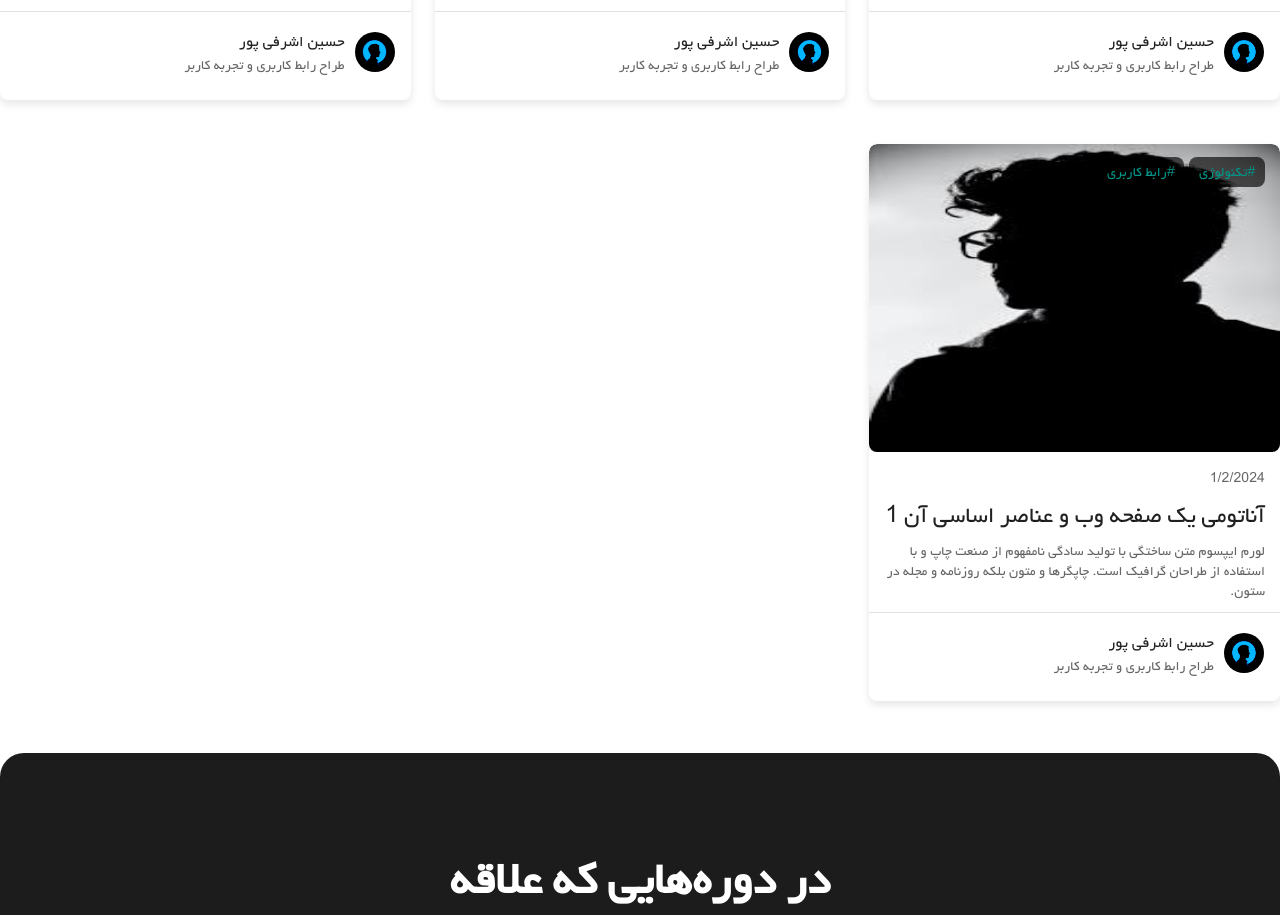
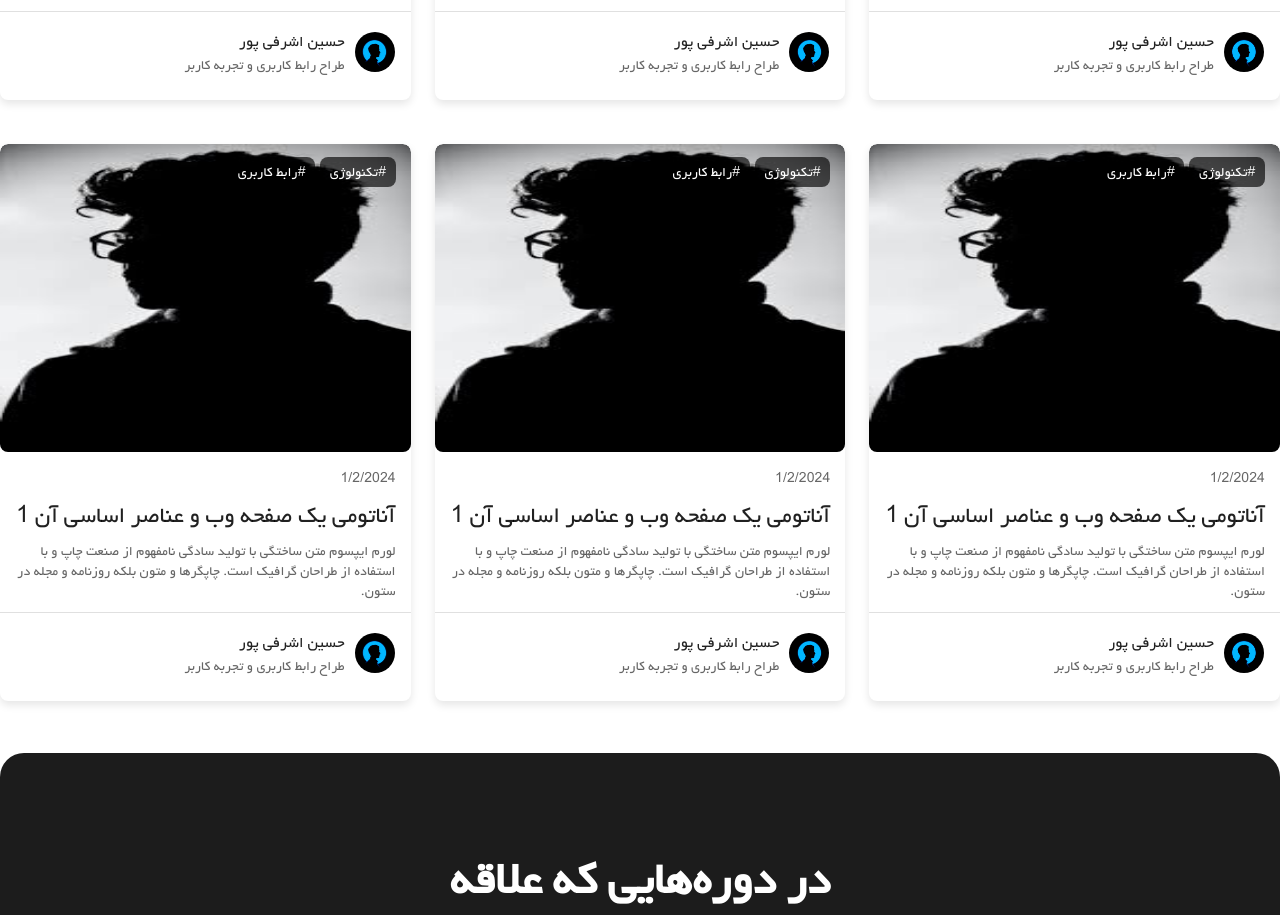
Before and after one commit to amiriar/sadra-v1, a React (Vite) app: page /blog in a window 1280 px wide. Shown: the part 1987-2902 px from the top of the page. Built offline with nearby package versions, Linux system fonts and the light colour scheme.

Commit message:
some problems fixed in blog

```diff
--- a/src/components/modules/Blog-modules/BlogCard.jsx
+++ b/src/components/modules/Blog-modules/BlogCard.jsx
@@ -26,7 +26,7 @@ const BlogCard = ({ imageData, date, title, description, authorName, authorDescr
                 {/* Hashtags */}
                 <div style={{ position: 'absolute', top: 15, right: 10}}>
                     {hashtags && hashtags.map((tag, index) => (
-                        <Typography key={index} variant="body2" fontFamily={'Yekan, sans-serif'} style={{ display: 'inline', marginRight: 5, color: '#009688',background: 'rgba(0, 0, 0, 0.65)', borderRadius:"0.5rem",padding: '0.3rem 0.6rem' }}>
+                        <Typography key={index} variant="body2" fontFamily={'Yekan, sans-serif'} style={{ display: 'inline', marginRight: 5, color: '#FFF',background: 'rgba(0, 0, 0, 0.65)', borderRadius:"0.5rem",padding: '0.3rem 0.6rem' }}>
                             #{tag}
                         </Typography>
                     ))}
--- a/src/pages/Blog.jsx
+++ b/src/pages/Blog.jsx
@@ -105,6 +105,32 @@ function Blog() {
             },
             hashtags:['تکنولوژی','رابط کاربری']
         },
+        {
+            id:8,
+            imageData:"/assets/prof2.jpg",
+            date: todaysDate,
+            title:"آناتومی یک صفحه وب و عناصر اساسی آن 1",
+            description:"لورم ایپسوم متن ساختگی با تولید سادگی نامفهوم از صنعت چاپ و با استفاده از طراحان گرافیک است. چاپگرها و متون بلکه روزنامه و مجله در ستون.",
+            author:{
+                name:"حسین اشرفی پور",
+                picture:"/assets/prof.jpg",
+                description:"طراح رابط کاربری و تجربه کاربر"
+            },
+            hashtags:['تکنولوژی','رابط کاربری']
+        },
+        {
+            id:9,
+            imageData:"/assets/prof2.jpg",
+            date: todaysDate,
+            title:"آناتومی یک صفحه وب و عناصر اساسی آن 1",
+            description:"لورم ایپسوم متن ساختگی با تولید سادگی نامفهوم از صنعت چاپ و با استفاده از طراحان گرافیک است. چاپگرها و متون بلکه روزنامه و مجله در ستون.",
+            author:{
+                name:"حسین اشرفی پور",
+                picture:"/assets/prof.jpg",
+                description:"طراح رابط کاربری و تجربه کاربر"
+            },
+            hashtags:['تکنولوژی','رابط کاربری']
+        },
 
 
 
```
